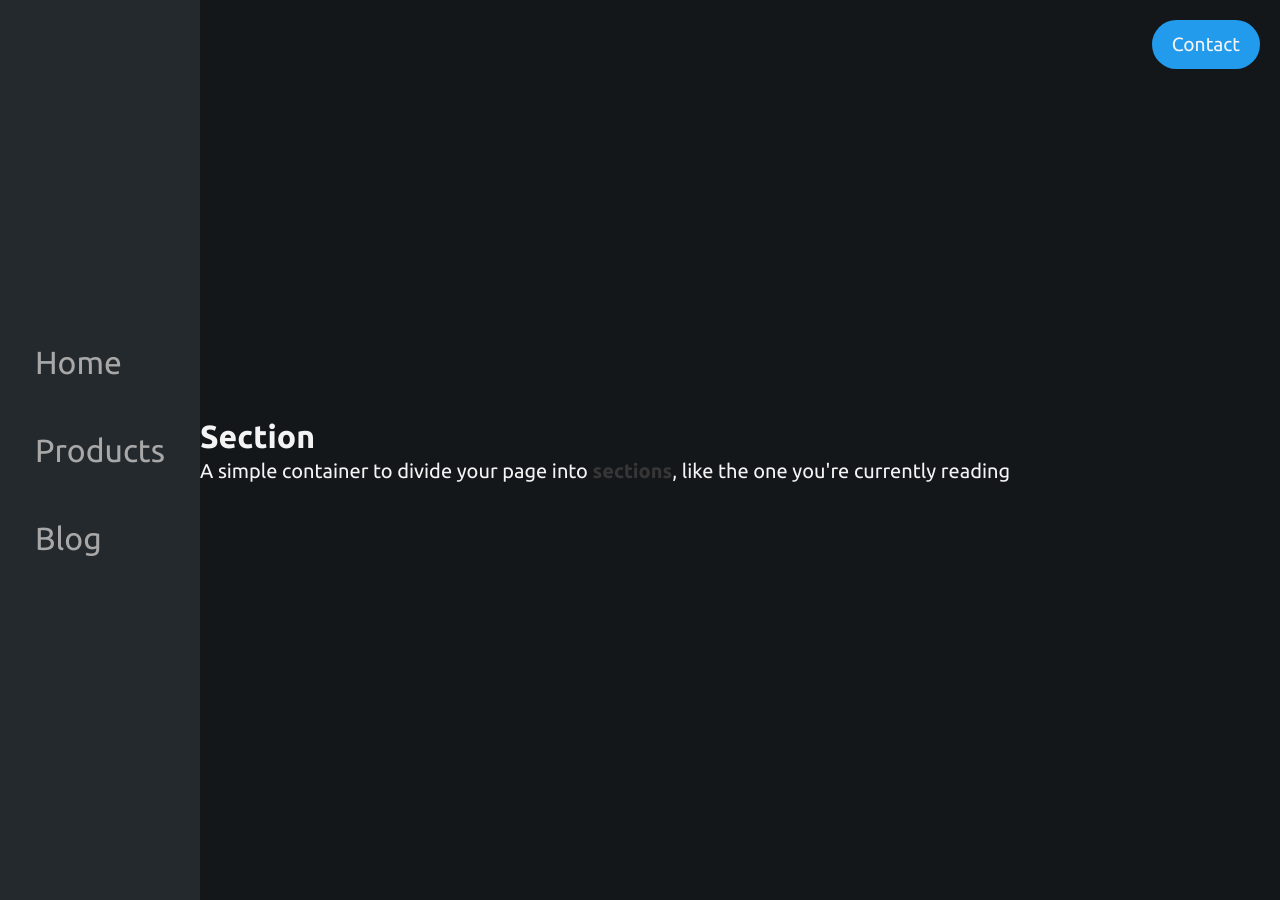
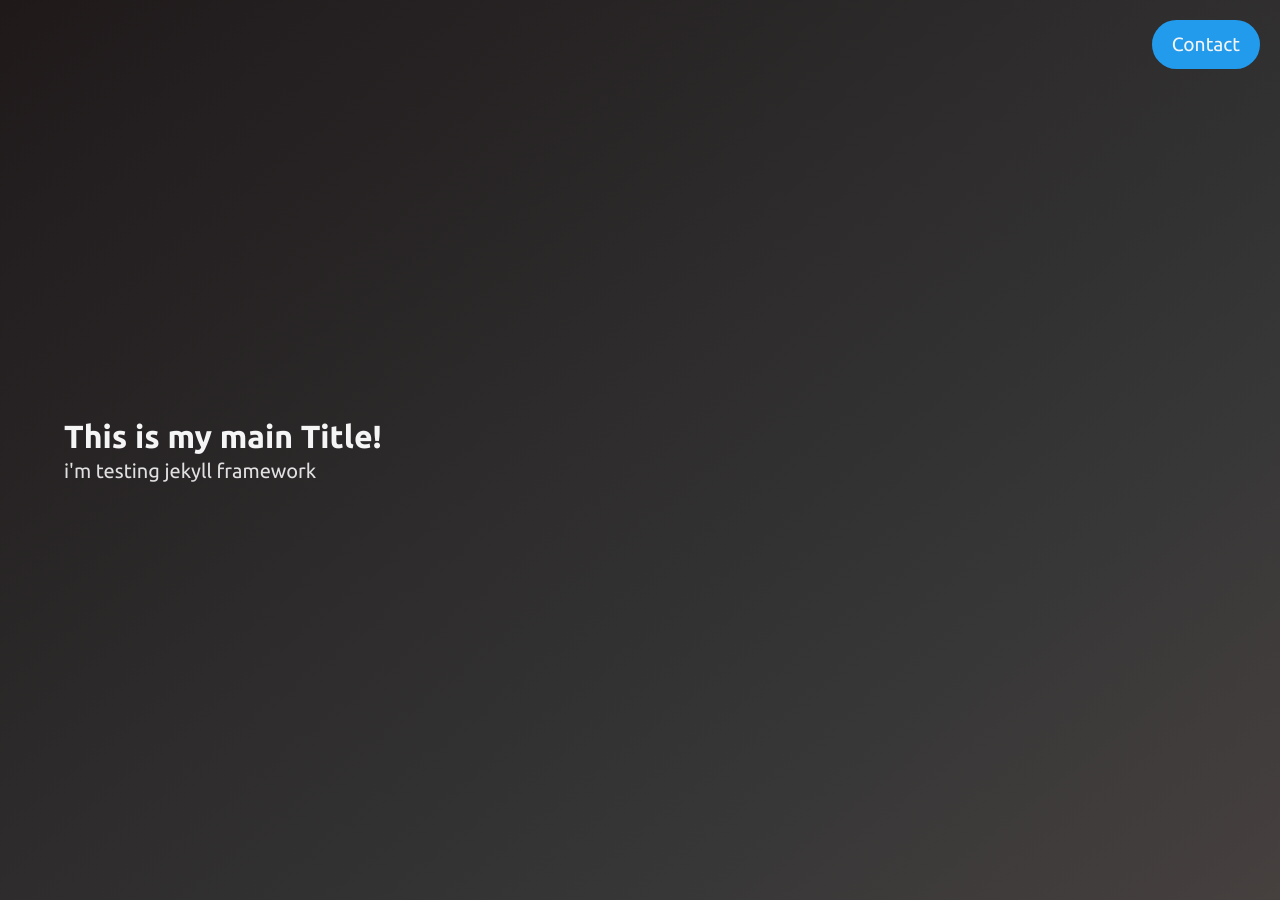
Before and after one commit to ghbozz/jekyll-T, a Jekyll site: the page built from index.markdown, in a window 1280 px wide and 900 px high. Built offline with Jekyll 4.4.1, drawn with Linux system fonts in a browser that asks for light colours; nearby versions of some CDN libraries; some of the changed text lies outside the part shown.

Commit message:
working on layout

```diff
--- a/_includes/banner.html
+++ b/_includes/banner.html
@@ -1,4 +1,4 @@
-<section class="hero is-medium is-primary is-bold">
+<section class="hero is-fullheight is-dark is-bold">
   <div class="hero-body">
     <div class="container">
       <h1 class="title ml2">
@@ -10,32 +10,3 @@
     </div>
   </div>
 </section>
-
-<style>
-  .ml2 {
-    font-weight: 900;
-    font-size: 3.5em;
-  }
-
-  .ml2 .letter {
-    display: inline-block;
-    line-height: 1em;
-  }
-</style>
-
-<script src="https://cdnjs.cloudflare.com/ajax/libs/animejs/2.0.2/anime.min.js"></script>
-<script>
-  var textWrapper = document.querySelector('.ml2');
-  textWrapper.innerHTML = textWrapper.textContent.replace(/\S/g, "<span class='letter'>$&</span>");
-
-  anime.timeline({loop: false})
-    .add({
-      targets: '.ml2 .letter',
-      scale: [4,1],
-      opacity: [0,1],
-      translateZ: 0,
-      easing: "easeOutExpo",
-      duration: 950,
-      delay: (el, i) => 70*i
-    });
-</script>
--- /dev/null
+++ b/_includes/footer.html
@@ -0,0 +1,13 @@
+<footer class="footer">
+  <div class="content">
+    <div class="credits">
+      <p>Lorem ipsum dolor sit amet, consectetur adipisicing elit. Accusamus, dicta.</p>
+    </div>
+    <div class="socials">
+      <i class="fab fa-linkedin"></i>
+      <i class="fab fa-twitter-square"></i>
+      <i class="fab fa-facebook-square"></i>
+      <i class="fab fa-github-square"></i>
+    </div>
+  </div>
+</footer>
--- a/_includes/nav.html
+++ /dev/null
@@ -1,21 +0,0 @@
-<div class="side-nav">
-  <div class="nav-scroll"></div>
-  <ul>
-    <li>Home</li>
-    <li>Products</li>
-    <li>Blog</li>
-  </ul>
-</div>
-
-<script>
-  const initScroll = () => {
-    const scroll = document.querySelector('.nav-scroll')
-    window.addEventListener('scroll', (e) => {
-      // console.log(window)
-      height = (window.scrollY / (document.body.offsetHeight - window.innerHeight)) * 100
-      scroll.style.height = height + '%'
-    })
-  }
-
-  initScroll();
-</script>
--- /dev/null
+++ b/_includes/sidenav.html
@@ -0,0 +1,8 @@
+<div class="side-nav">
+  <div class="nav-scroll"></div>
+  <ul>
+    <li>Home</li>
+    <li>Products</li>
+    <li>Blog</li>
+  </ul>
+</div>
--- /dev/null
+++ b/_includes/topnav.html
@@ -0,0 +1,3 @@
+<div class="topnav">
+  <div class="contact-btn">Contact</div>
+</div>
--- a/_layouts/default.html
+++ b/_layouts/default.html
@@ -2,16 +2,17 @@
 <html lang="en">
   {% include head.html %}
 <body>
+  {% include topnav.html %}
+  {% include banner.html %}
+  <div class="main-container">
+    {% include sidenav.html %}
 
-  <div class="main-container">
-    <div class="contact-btn">Contact</div>
-    {% include nav.html %}
-
-    <div class="container">
+    <div class="inner-container" style="width: 100%;">
       {{ content }}
+      {% include footer.html %}
     </div>
-
   </div>
 
+  <script src="../javascript/main.js"></script>
 </body>
 </html>
--- a/css/main.scss
+++ b/css/main.scss
@@ -37,13 +37,13 @@
   right: 20px;
 }
 
-// BANNER
+// SECTION
 
-.banner {
+.main-section {
   height: 100vh;
   display: flex;
   flex-direction: column;
-  align-items: left;
+  align-items: center;
   justify-content: center;
   h1 {
     color: $light;
@@ -56,6 +56,8 @@
 // NAV
 
 .side-nav {
+  transition: all .6s ease-out;
+  transform: translateX(-100%);
   position: sticky;
   left: 0;
   top: 0;
@@ -65,16 +67,21 @@
   align-items: center;
   justify-content: space-around;
   background-color: $dark;
+  ul {
+    z-index: 10 !important;
+  }
   li {
     transition: all .3s ease-out;
     padding: 20px 0px;
     font-size: 2em;
     color: darken($light, 30%);
+    cursor: pointer;
     &:hover {
       color: $light;
     }
   }
   .nav-scroll {
+    z-index: 0;
     position: absolute;
     top: 0px;
     left: 0px;
@@ -84,3 +91,31 @@
     opacity: .5;
   }
 }
+
+.topnav {
+  position: fixed;
+  top: 0;
+  left: 0;
+  width: 100vw;
+  z-index: 1;
+}
+
+// FOOTER
+
+.footer {
+  display: flex;
+  align-items: center;
+  padding: 50px !important;
+  background-color: rgb(50, 50, 50);
+  color: $light;
+  .content {
+    width: 100%;
+    display: flex;
+    align-items: center;
+    justify-content: space-between;
+  }
+  i {
+    font-size: 2em;
+    margin-right: 15px;
+  }
+}
--- a/index.markdown
+++ b/index.markdown
@@ -7,36 +7,36 @@
 banner_subtitle: "i'm testing jekyll framework"
 ---
 
-<section class="banner">
-    <h1 class="title">Section</h1>
+<section class="main-section">
+    <h1 class="title">Section 1</h1>
     <h2 class="subtitle">
       A simple container to divide your page into <strong>sections</strong>, like the one you're currently reading
     </h2>
 </section>
 
-<section class="banner">
-    <h1 class="title">Section</h1>
+<section class="main-section">
+    <h1 class="title">Section 2</h1>
     <h2 class="subtitle">
       A simple container to divide your page into <strong>sections</strong>, like the one you're currently reading
     </h2>
 </section>
 
-<section class="banner">
-    <h1 class="title">Section</h1>
+<section class="main-section">
+    <h1 class="title">Section 3</h1>
     <h2 class="subtitle">
       A simple container to divide your page into <strong>sections</strong>, like the one you're currently reading
     </h2>
 </section>
 
-<section class="banner">
-    <h1 class="title">Section</h1>
+<section class="main-section">
+    <h1 class="title">Section 4</h1>
     <h2 class="subtitle">
       A simple container to divide your page into <strong>sections</strong>, like the one you're currently reading
     </h2>
 </section>
 
-<section class="banner">
-    <h1 class="title">Section</h1>
+<section class="main-section">
+    <h1 class="title">Section 5</h1>
     <h2 class="subtitle">
       A simple container to divide your page into <strong>sections</strong>, like the one you're currently reading
     </h2>
--- /dev/null
+++ b/javascript/main.js
@@ -0,0 +1,21 @@
+const initScroll = () => {
+  const scroll = document.querySelector('.nav-scroll')
+  window.addEventListener('scroll', (e) => {
+    height = (window.scrollY / (document.body.offsetHeight - window.innerHeight)) * 100
+    scroll.style.height = height + '%'
+  })
+}
+
+const initSideNav = () => {
+  const sideNav = document.querySelector('.side-nav')
+  window.addEventListener('scroll', (e) => {
+    if (window.scrollY > (window.innerHeight - (window.innerHeight))) {
+      sideNav.style.transform = "translateX(0%)"
+    } else {
+      sideNav.style.transform = "translateX(-100%)"
+    }
+  })
+}
+
+initSideNav();
+initScroll();
```
